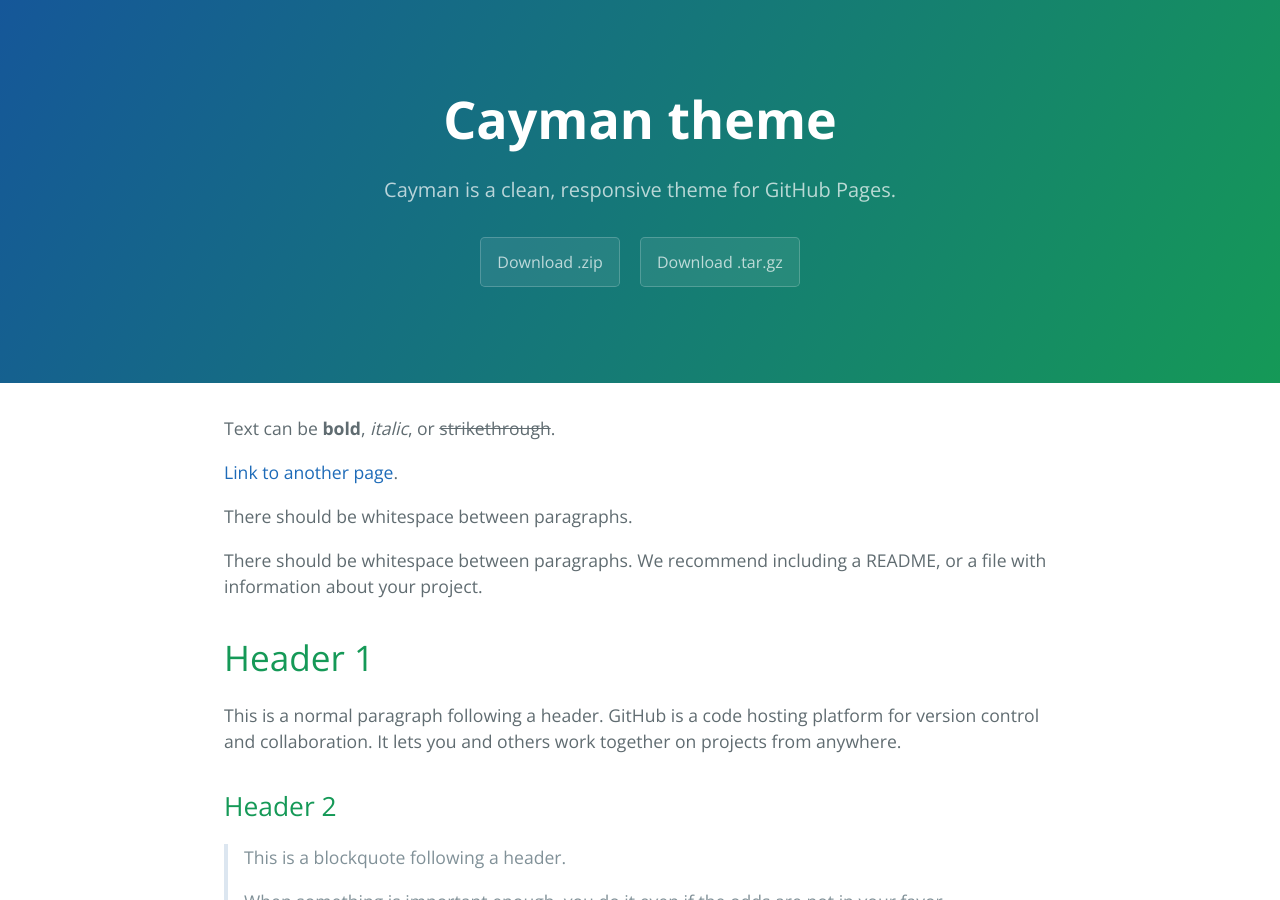
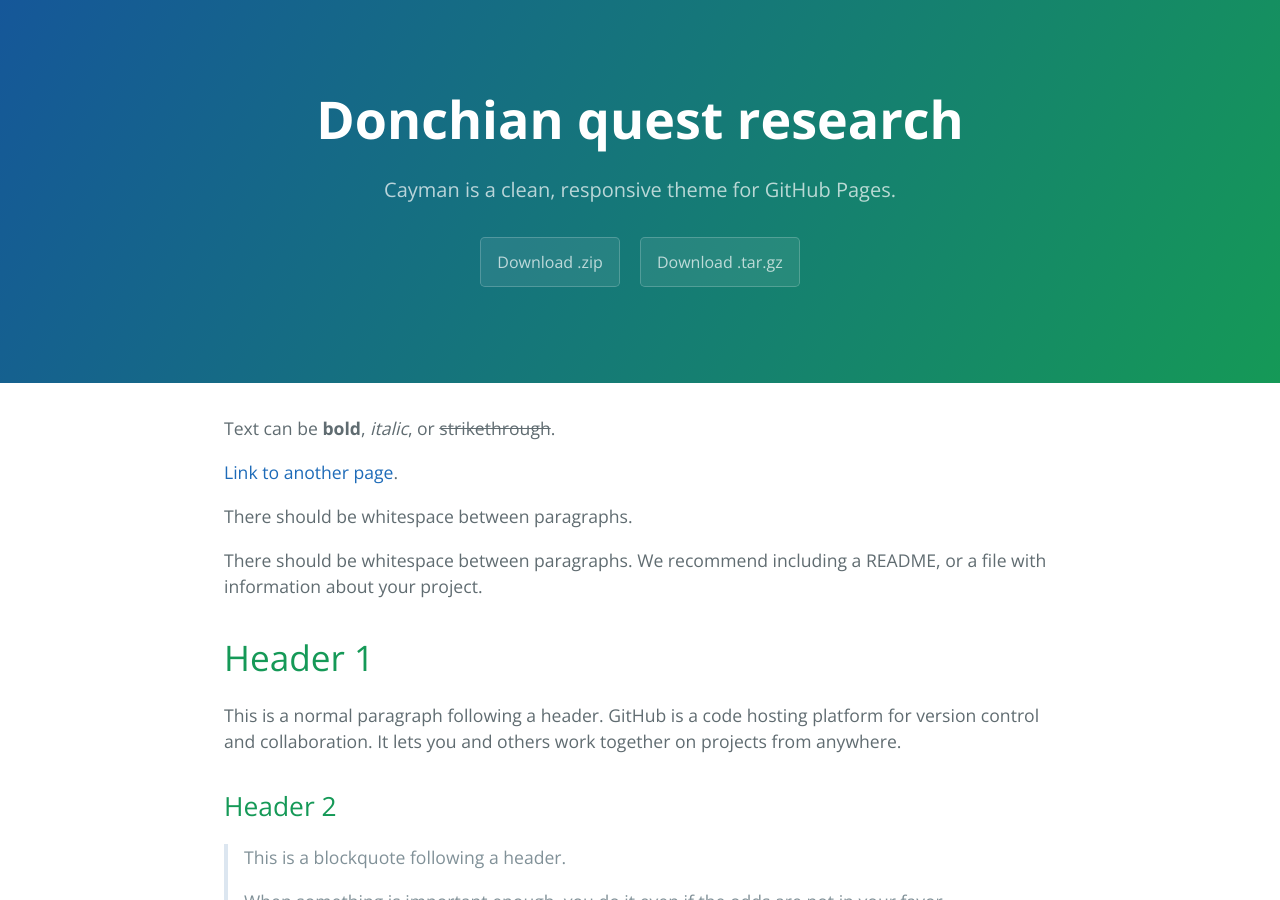
Before and after one commit to sergeyen7/sergeyen7.github.io, a Jekyll site: the page built from index.md, in a window 1280 px wide and 900 px high. Built offline with Jekyll 4.4.1, drawn with Linux system fonts in a browser that asks for light colours.

Commit message:
Update _config.yml

```diff
--- a/_config.yml
+++ b/_config.yml
@@ -1,4 +1,4 @@
-title: Cayman theme
+title: Donchian quest research
 description: Cayman is a clean, responsive theme for GitHub Pages.
 show_downloads: true
 google_analytics:
```
